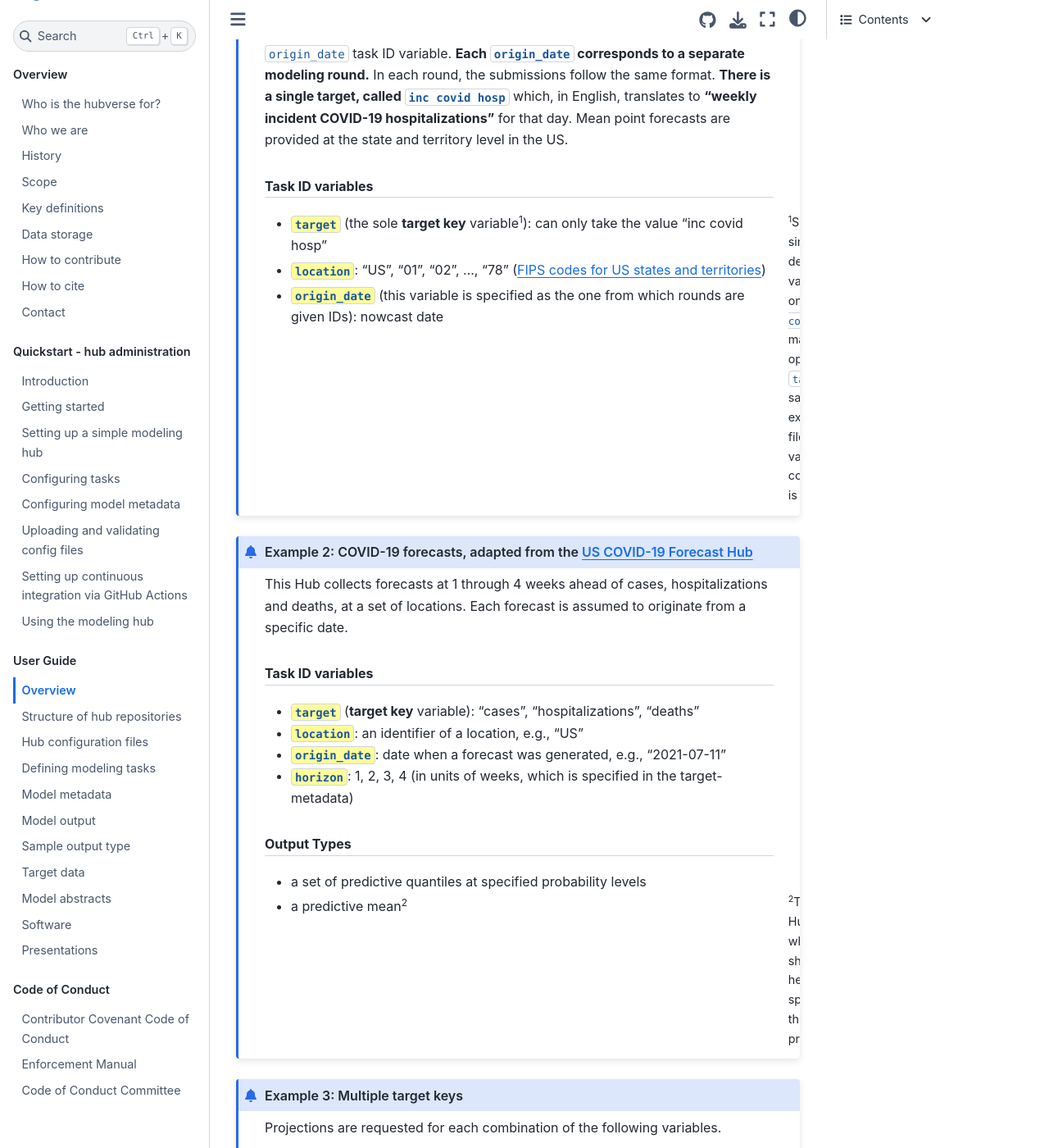
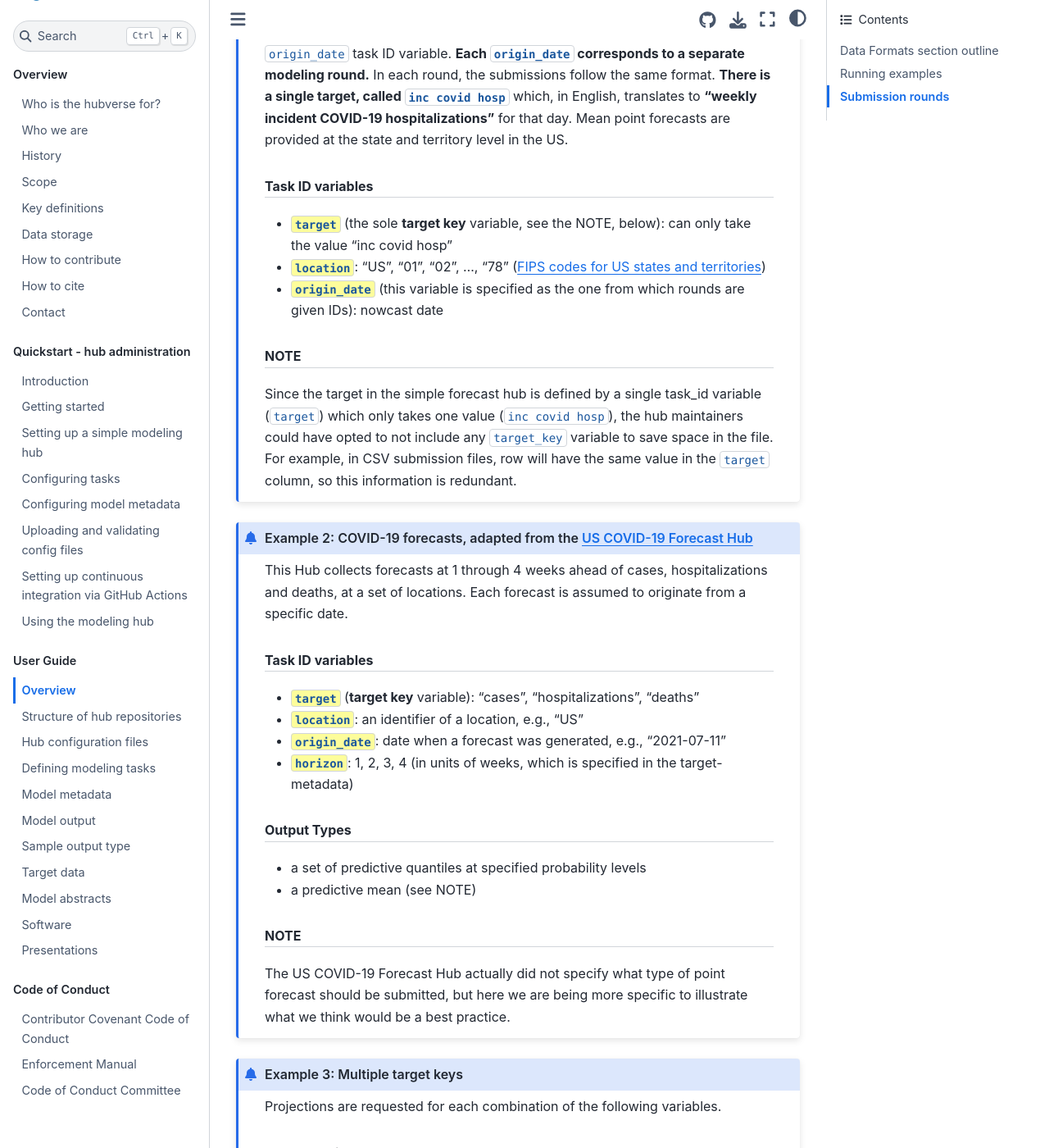
Before and after one commit to hubverse-org/hubDocs, a Sphinx documentation site: the page built from docs/source/user-guide/intro-data-formats.md, in a window 1280 px wide and 1400 px high, scrolled down 1039 px. Shown: the whole window at 82% size. Built offline with Sphinx 7.4.7 and the Sphinx Book theme 1.1.4, drawn with Linux system fonts in a browser that asks for light colours; comment, search, counter and statistics services are not loaded.

Commit message:
remove in-admonition-sidenotes

````diff
--- a/docs/source/user-guide/intro-data-formats.md
+++ b/docs/source/user-guide/intro-data-formats.md
@@ -27,17 +27,17 @@
 
 #### Task ID variables
 
-* `target`{.codeitem} (the sole **target key** variable[^target-key]): can only take the value "inc covid hosp"
+* `target`{.codeitem} (the sole **target key** variable, see the NOTE, below): can only take the value "inc covid hosp"
 * `location`{.codeitem}: “US”, “01”, “02”, …, “78” ([FIPS codes for US states and territories](https://en.wikipedia.org/wiki/Federal_Information_Processing_Standards))
 * `origin_date`{.codeitem} (this variable is specified as the one from which rounds are given IDs): nowcast date
+
+#### NOTE
+
+Since the target in the simple forecast hub is defined by a single task_id variable (`target`) which only takes one value (`inc covid hosp`), the hub maintainers could have opted to not include any `target_key` variable to save space in the file.
+For example, in CSV submission files, row will have the same value in the `target` column, so this information is redundant.
+
 ```
 
-[^target-key]: Since the target in the simple forecast hub is defined by a
-    single task_id variable (`target`) which only takes one value (`inc covid
-    hosp`), the hub maintainers could have opted to not include any
-    `target_key` variable to save space in the file. For example, in CSV
-    submission files, row will have the same value in the `target` column, so
-    this information is redundant.
 
 
 (running-example-2)=
@@ -55,11 +55,15 @@
 #### Output Types
 
 * a set of predictive quantiles at specified probability levels
-* a predictive mean[^predictive-dist]
+* a predictive mean (see NOTE)
+
+#### NOTE
+
+
+The US COVID-19 Forecast Hub actually did not specify what type of point forecast should be submitted, but here we are being more specific to illustrate what we think would be a best practice.
 
 ```
 
-[^predictive-dist]: The US COVID-19 Forecast Hub actually did not specify what type of point forecast should be submitted, but here we are being more specific to illustrate what we think would be a best practice.
 
 
 (running-example-3)=
````
